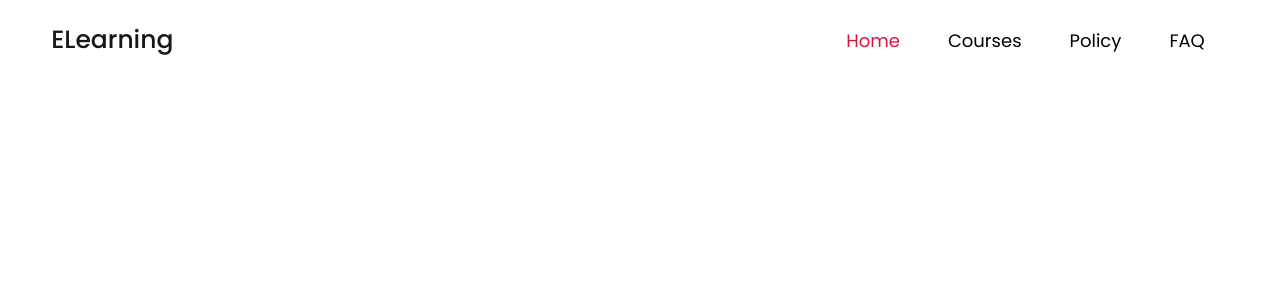
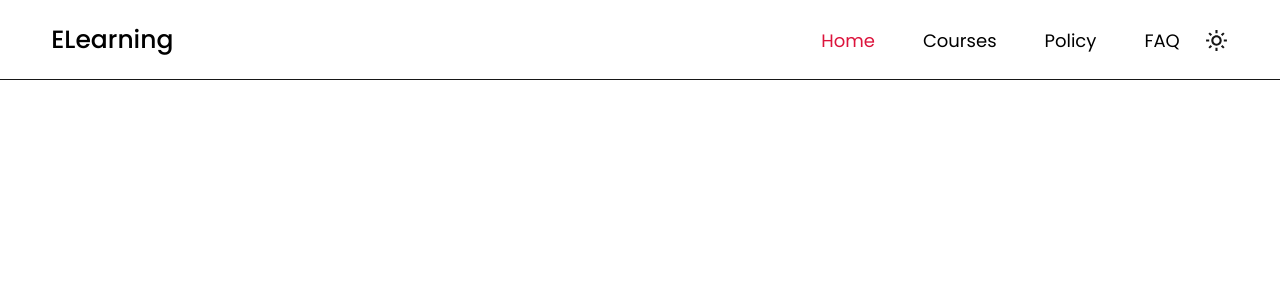
Before and after one commit to Kabir4874/E-Learning-LMS, a Next.js app in the folder client/: page / in a window 1280 px wide. Shown: the top 300 px of the page. Built offline with nearby package versions, Linux system fonts and the light colour scheme.

Commit message:
client theme switcher

```diff
--- a/client/app/components/Header.tsx
+++ b/client/app/components/Header.tsx
@@ -2,6 +2,7 @@
 import Link from "next/link";
 import { useEffect, useState } from "react";
 import NavItems from "../utils/NavItems";
+import ThemeSwitcher from "../utils/ThemeSwitcher";
 
 type Props = {
   open: boolean;
@@ -30,20 +31,21 @@ const Header = ({ activeItem }: Props) => {
           active
             ? "dark:bg-opacity-50 dark:bg-gradient-to-b dark:from-gray-900 dark:to-black fixed top-0 left-0 shadow-xl transition duration-500"
             : "dark:shadow"
-        } w-full h-[80px] z-[80] border-b dark:border-[#ffffff1c]`}
+        } w-full h-[80px] z-[80] !border-b dark:border-[#ffffff1c]`}
       >
         <div className="w-[95%] 800px:w-[92%] !mx-auto py-2 h-full">
           <div className="w-full h-[80px] flex items-center justify-between p-3">
             <div>
               <Link
                 href={"/"}
-                className={`text-[25px] font-poppins font-medium text-black dark:text-white`}
+                className={`text-[25px] font-poppins font-medium !text-black dark:!text-white`}
               >
                 ELearning
               </Link>
             </div>
             <div className="flex items-center">
               <NavItems activeItem={activeItem} isMobile={false} />
+              <ThemeSwitcher />
             </div>
           </div>
         </div>
--- a/client/app/globals.css
+++ b/client/app/globals.css
@@ -1,7 +1,7 @@
 @import "tailwindcss";
 @import "tailwindcss/preflight";
 @tailwind utilities;
-
+@custom-variant dark (&:where(.dark, .dark *));
 /* ========== Theme Configuration ========== */
 @theme {
   /* Breakpoints */
--- a/client/app/layout.tsx
+++ b/client/app/layout.tsx
@@ -1,6 +1,6 @@
+import { ThemeProvider } from "next-themes";
 import { Josefin_Sans, Poppins } from "next/font/google";
 import "./globals.css";
-import ThemeProvider from "./utils/ThemeProvider";
 
 const poppins = Poppins({
   subsets: ["latin"],
@@ -20,7 +20,7 @@ export default function RootLayout({
   children: React.ReactNode;
 }>) {
   return (
-    <html lang="en" className="dark">
+    <html lang="en">
       <body
         className={`${poppins.variable} ${josefin.variable} !bg-white bg-no-repeat dark:bg-gradient-to-b dark:from-gray-900 dark:to-black duration-300`}
       >
--- a/client/app/utils/NavItems.tsx
+++ b/client/app/utils/NavItems.tsx
@@ -47,7 +47,7 @@ const NavItems = ({ activeItem, isMobile }: Props) => {
           <div className="w-full text-center py-6">
             {navItemsData &&
               navItemsData.map((item, index) => (
-                <Link href={"/"} passHref>
+                <Link href={"/"} passHref key={index}>
                   <span
                     className={`${
                       activeItem === index
--- /dev/null
+++ b/client/app/utils/ThemeSwitcher.tsx
@@ -0,0 +1,33 @@
+"use client";
+import { useTheme } from "next-themes";
+import { useEffect, useState } from "react";
+import { BiMoon, BiSun } from "react-icons/bi";
+
+const ThemeSwitcher = () => {
+  const [mounted, setMounted] = useState(false);
+  const { theme, setTheme } = useTheme();
+  useEffect(() => setMounted(true), []);
+  if (!mounted) {
+    return null;
+  }
+  return (
+    <div className="flex items-center justify-center mx-4">
+      {theme === "light" ? (
+        <BiMoon
+          className=" cursor-pointer"
+          fill="black"
+          size={25}
+          onClick={() => setTheme("dark")}
+        />
+      ) : (
+        <BiSun
+          size={25}
+          className=" cursor-pointer"
+          onClick={() => setTheme("light")}
+        />
+      )}
+    </div>
+  );
+};
+
+export default ThemeSwitcher;
--- a/client/package.json
+++ b/client/package.json
@@ -12,7 +12,8 @@
     "next": "15.3.2",
     "next-themes": "^0.4.6",
     "react": "^19.0.0",
-    "react-dom": "^19.0.0"
+    "react-dom": "^19.0.0",
+    "react-icons": "^5.5.0"
   },
   "devDependencies": {
     "@eslint/eslintrc": "^3",
```
Also changed, not shown: 2 other files (tests, documents, lock files or other folders).
